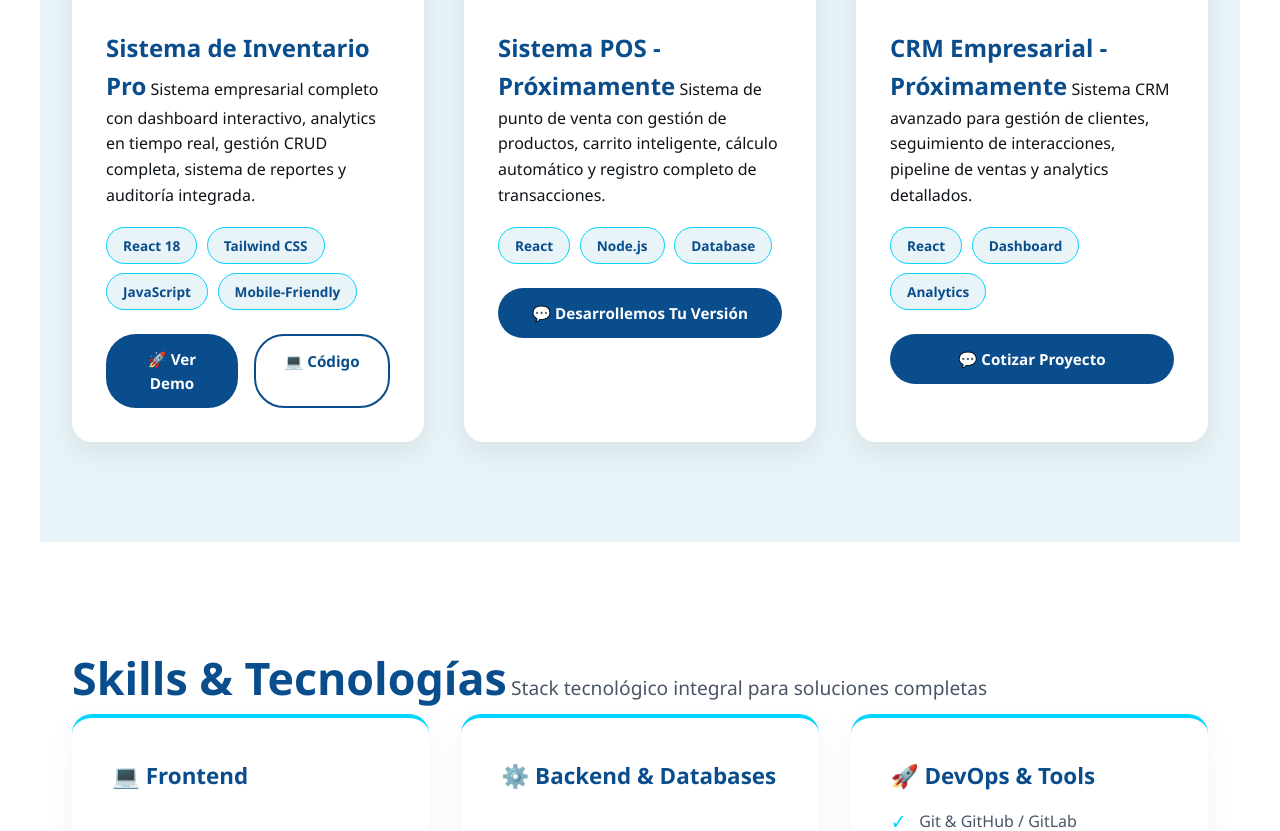
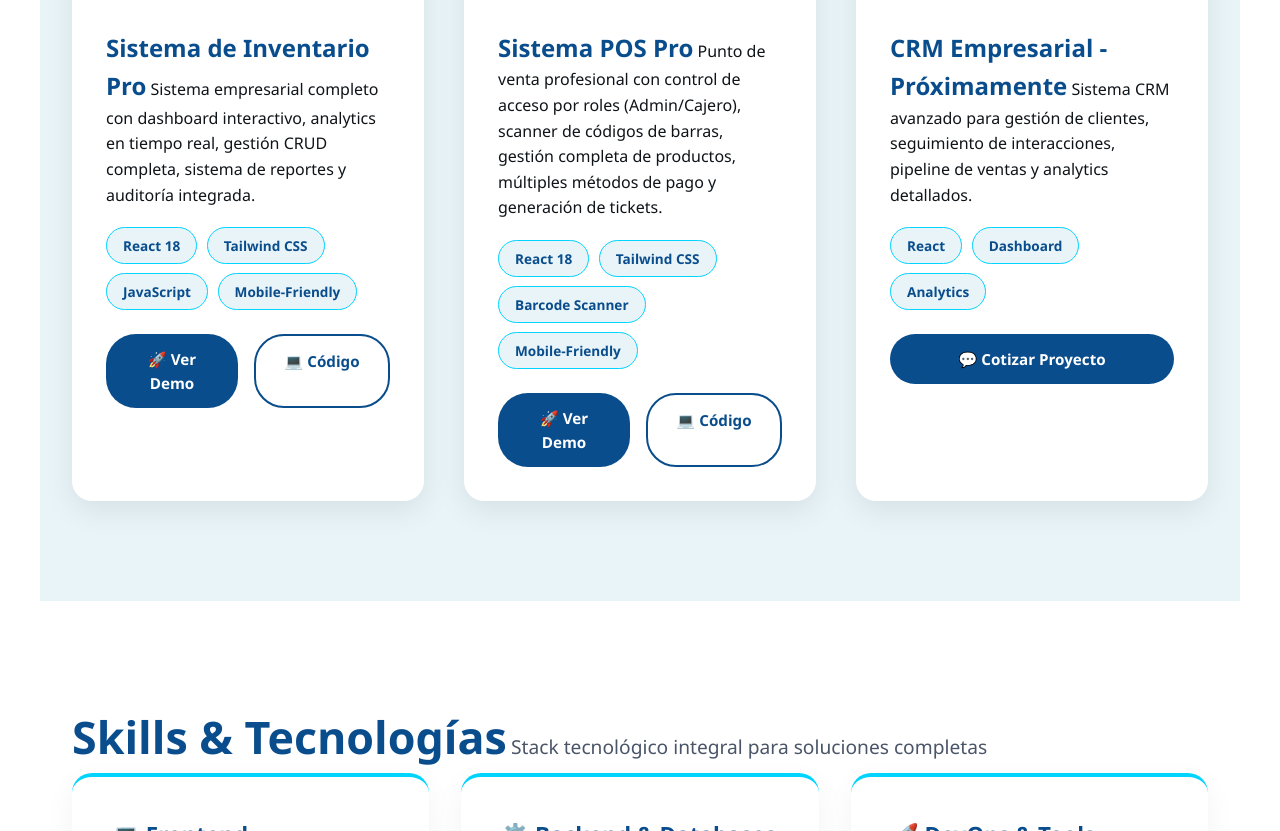
Before and after one commit to ProjectOne2020/portafolio, a plain HTML site: page index.html in a window 1280 px wide. Shown: the part 2204-3035 px from the top of the page. Drawn offline with Linux system fonts and the light colour scheme.

Commit message:
Update POS System project details and links

```diff
--- a/index.html
+++ b/index.html
@@ -843,21 +843,26 @@
             <div class="project-card">
                 <div class="project-image">🛒</div>
                 <div class="project-content">
-                    <h3 lang="es">Sistema POS - Próximamente</h3>
-                    <h3 lang="en">POS System - Coming Soon</h3>
+                    <h3 lang="es">Sistema POS Pro</h3>
+                    <h3 lang="en">POS System Pro</h3>
 
-                    <p lang="es">Sistema de punto de venta con gestión de productos, carrito inteligente, cálculo automático y registro completo de transacciones.</p>
-                    <p lang="en">Point of sale system with product management, smart cart, automatic calculation and complete transaction logging.</p>
+                    <p lang="es">Punto de venta profesional con control de acceso por roles (Admin/Cajero), scanner de códigos de barras, gestión completa de productos, múltiples métodos de pago y generación de tickets.</p>
+                    <p lang="en">Professional point of sale with role-based access control (Admin/Cashier), barcode scanner, complete product management, multiple payment methods and ticket generation.</p>
 
                     <div class="project-tags">
-                        <span class="tag" translate="no">React</span>
-                        <span class="tag" translate="no">Node.js</span>
-                        <span class="tag" translate="no">Database</span>
+                        <span class="tag" translate="no">React 18</span>
+                        <span class="tag" translate="no">Tailwind CSS</span>
+                        <span class="tag" translate="no">Barcode Scanner</span>
+                        <span class="tag">Mobile-Friendly</span>
                     </div>
                     <div class="project-links">
-                        <a href="https://wa.me/528110481221?text=Hola%20Alejandro,%20me%20interesa%20el%20Sistema%20POS" target="_blank" class="project-link link-demo">
-                            <span lang="es">💬 Desarrollemos Tu Versión</span>
-                            <span lang="en">💬 Let's Build Your Version</span>
+                        <a href="https://sistema-pos-demo.netlify.app/" target="_blank" class="project-link link-demo">
+                            <span lang="es">🚀 Ver Demo</span>
+                            <span lang="en">🚀 View Demo</span>
+                        </a>
+                        <a href="https://github.com/projectone2020/sistema-pos-demo" target="_blank" class="project-link link-code">
+                            <span lang="es">💻 Código</span>
+                            <span lang="en">💻 Code</span>
                         </a>
                     </div>
                 </div>
```
